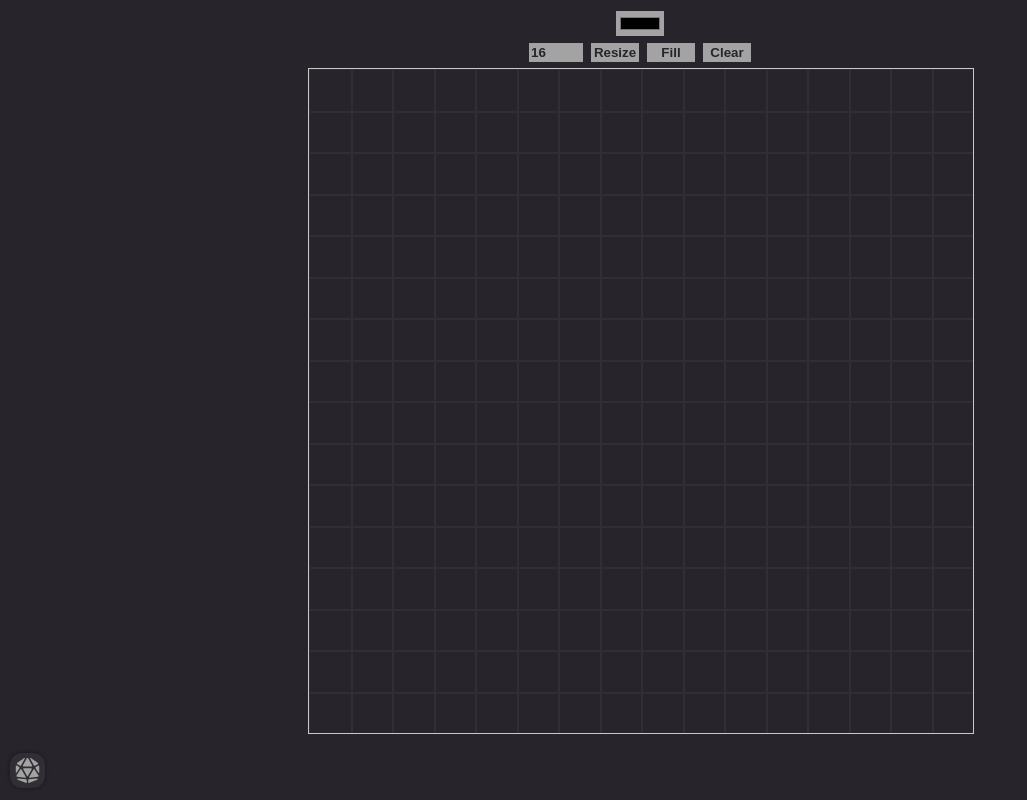
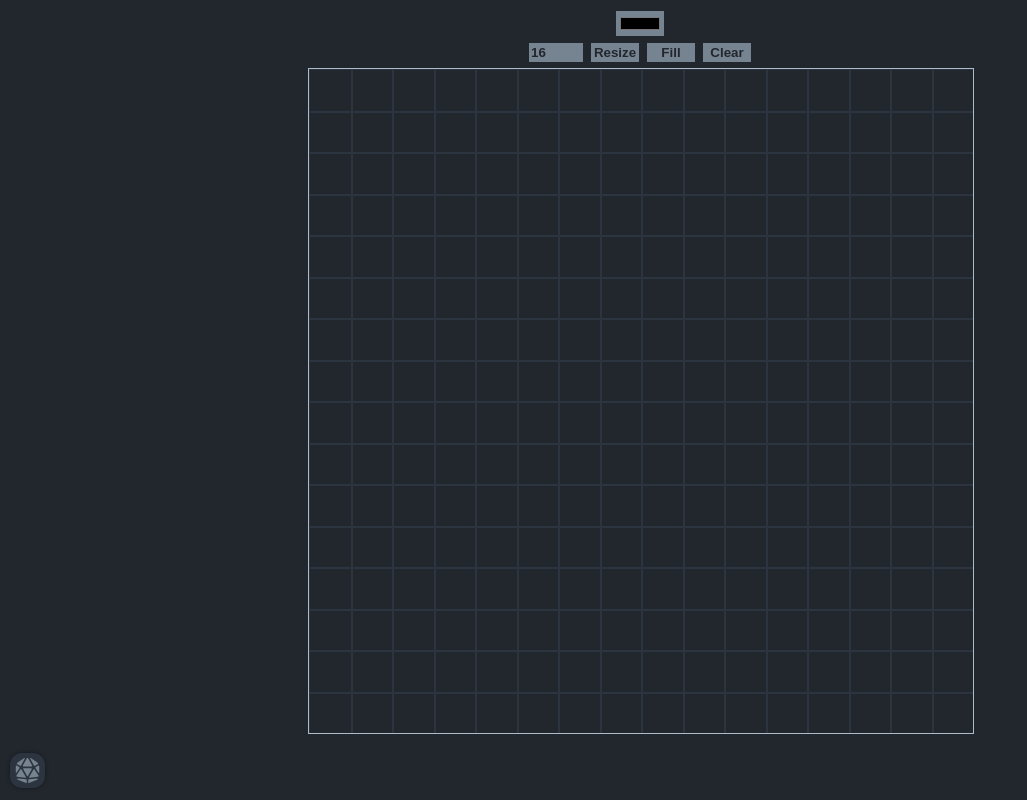
Before and after one commit to savwiley/dnd-maps, a React (Create React App) app: page / in a window 1280 px wide. Shown: the whole page, without its empty margins (0-1027 px from the left). Built offline with nearby package versions, Linux system fonts and the light colour scheme.

Commit message:
change color scheme

```diff
--- a/src/style.css
+++ b/src/style.css
@@ -1,8 +1,8 @@
 :root {
-  --background: #27242c;
-  --text: #a3a3a3;
-  --lightAccent: #312f35;
-  --lightText: #c9c9c9;
+  --background: #22272e;
+  --text: #768390;
+  --lightAccent: #2c343f;
+  --lightText: #adbac7;
 
   --font: Helvetica, sans-serif;
 }
```
